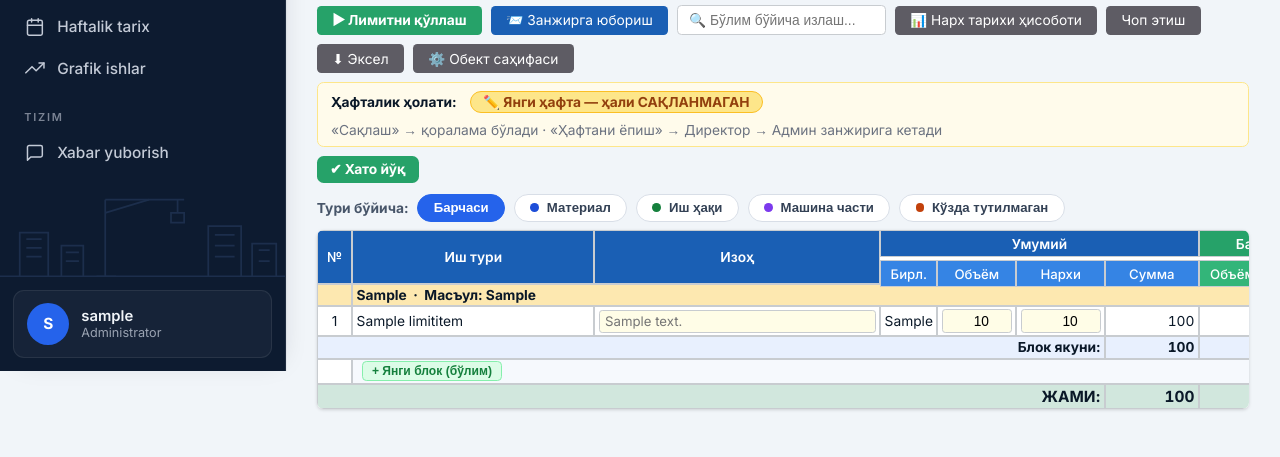
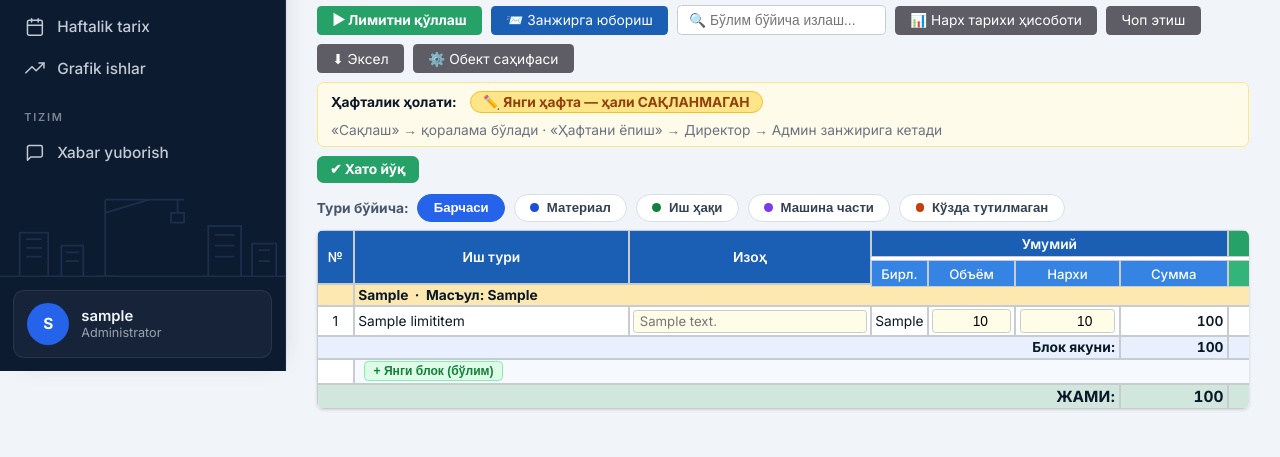
Before and after one commit to gayratkochimov-creator/qurilish-erp, a Django app: page /obyekt/1/limit-jadval/ in a window 1280 px wide. Shown: the part 429-886 px from the top of the page. Run offline with Django 5.2, Linux system fonts and the light colour scheme; a user stored in the database is signed in; tables that the repository leaves empty hold one stand-in row (values such as "Sample post"); data that the repository does not hold is empty.

Commit message:
Jadval ustunlari professional spetsifikatsiya bo'yicha
Har raqamli ustun maksimal qiymatga mos aniq kenglikda (Объём 80,
Нархи 96, Сумма 100, Бирл. 50/44, Амал 44), Иш тури 250+ va Изоҳ 220+
cho'ziluvchan; jadval minimal kengligi 1574px (41,6 sm); raqamlar
tabular-nums, Сумма ustunlari yarim-qalin

Co-Authored-By: Claude Fable 5.1 <noreply@anthropic.com>

```diff
--- a/projects/templates/projects/limit_jadval.html
+++ b/projects/templates/projects/limit_jadval.html
@@ -23,9 +23,11 @@
   #ljOk { display:none; background:#26a269; color:#fff; padding:5px 12px; border-radius:6px; margin-bottom:8px; font-weight:700; font-size:12.5px; }
   #ljOk.show { display:inline-block; }
   .lj-wrap { overflow:auto; background:#fff; border-radius:6px; box-shadow:0 1px 3px rgba(0,0,0,.15); max-height:calc(100vh - 220px); }
-  table.lj { border-collapse:separate; border-spacing:0; width:100%; min-width:1450px; }
+  table.lj { border-collapse:separate; border-spacing:0; width:100%; min-width:1574px; }
   .lj th, .lj td { border:1px solid #c8ccd0; padding:4px 6px; background:#fff; font-size:12.5px; }
-  .lj td { padding:2px 3px; }   /* kataklar chiziqqa yaqin — inputlar deyarli chetma-chet */
+  .lj td { padding:2px 3px; }
+  .lj td.num { font-variant-numeric:tabular-nums; }
+  .lj td.c-total, .lj td.c-fsum, .lj td.c-lsum, .lj td.c-ws { font-weight:600; }   /* kataklar chiziqqa yaqin — inputlar deyarli chetma-chet */
   .lj thead th { color:#fff; text-align:center; font-weight:600; position:sticky; z-index:3; }
   .lj thead tr:first-child th { top:0; }
   .lj thead tr.sub th { top:27px; font-size:12px; font-weight:500; }
@@ -250,18 +252,18 @@
 <table class="lj" id="ljTbl">
   <thead><tr>
     <th class="g-main" rowspan="2" style="width:34px;">№</th>
-    <th class="g-main" rowspan="2" style="min-width:220px;">Иш тури</th>
-    <th class="g-main" rowspan="2" style="min-width:260px;">Изоҳ</th>
+    <th class="g-main" rowspan="2" style="min-width:250px;">Иш тури</th>
+    <th class="g-main" rowspan="2" style="min-width:220px;">Изоҳ</th>
     <th class="g-main" colspan="4">Умумий</th>
     <th class="g-done" colspan="2">Бажарилган</th>
     <th class="g-left" colspan="2">Қолган</th>
     <th class="g-mat" colspan="4" id="wkHead">Ҳафталик материал</th>
-    <th class="g-mat" rowspan="2" style="width:60px;">Амал</th>
+    <th class="g-mat" rowspan="2" style="width:44px;">Амал</th>
   </tr><tr class="sub">
-    <th class="g-main" style="width:46px;">Бирл.</th><th class="g-main" style="width:74px;">Объём</th><th class="g-main" style="width:86px;">Нархи</th><th class="g-main" style="width:96px;">Сумма</th>
-    <th class="g-done" style="width:64px;">Объём</th><th class="g-done" style="width:92px;">Сумма</th>
-    <th class="g-left" style="width:64px;">Объём</th><th class="g-left" style="width:92px;">Сумма</th>
-    <th class="g-mat" style="width:44px;">Бирл.</th><th class="g-mat" style="width:98px;">Объём</th><th class="g-mat" style="width:86px;">Нархи</th><th class="g-mat" style="width:92px;">Сумма</th>
+    <th class="g-main" style="width:50px;">Бирл.</th><th class="g-main" style="width:80px;">Объём</th><th class="g-main" style="width:96px;">Нархи</th><th class="g-main" style="width:100px;">Сумма</th>
+    <th class="g-done" style="width:80px;">Объём</th><th class="g-done" style="width:100px;">Сумма</th>
+    <th class="g-left" style="width:80px;">Объём</th><th class="g-left" style="width:100px;">Сумма</th>
+    <th class="g-mat" style="width:44px;">Бирл.</th><th class="g-mat" style="width:100px;">Объём</th><th class="g-mat" style="width:96px;">Нархи</th><th class="g-mat" style="width:100px;">Сумма</th>
   </tr></thead>
   <tbody id="ljBody">
   {% if not guruhlar %}
```
